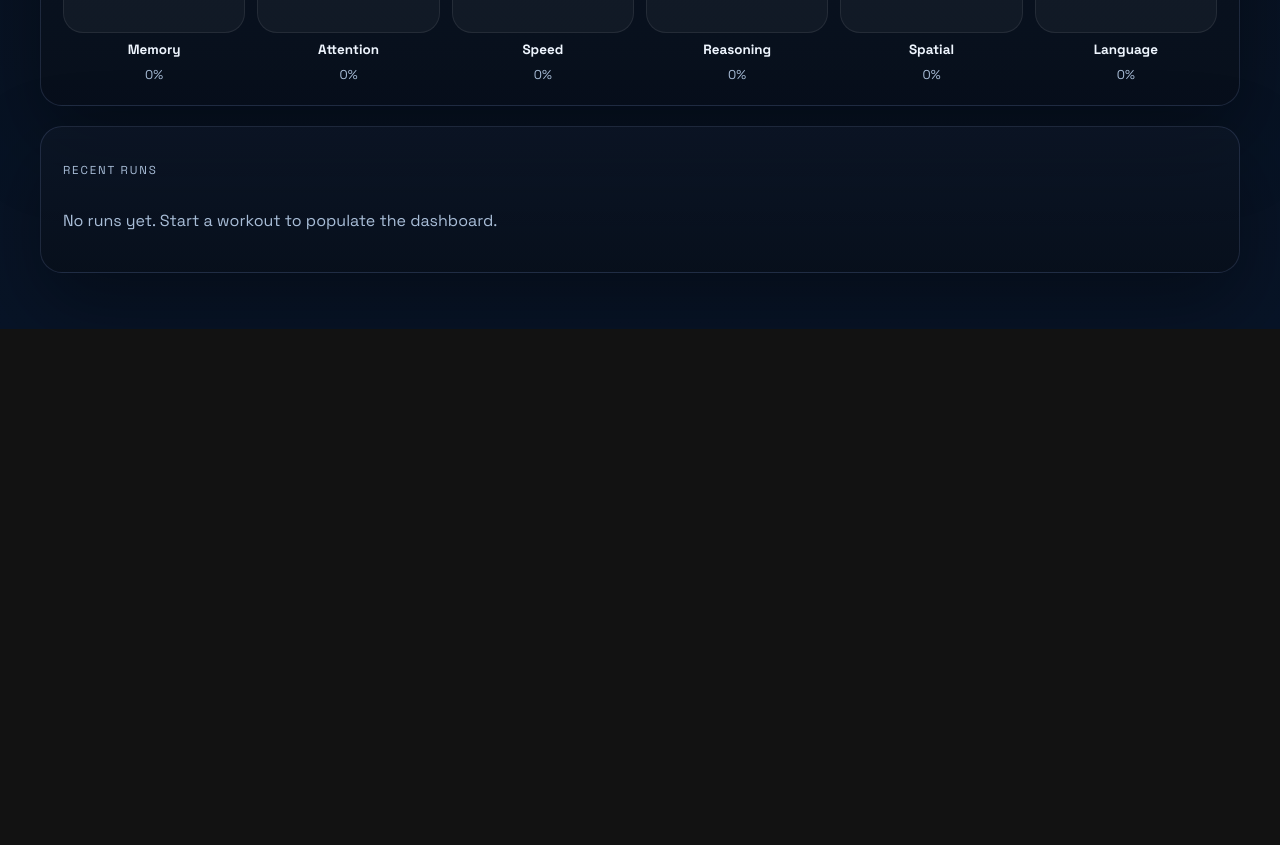
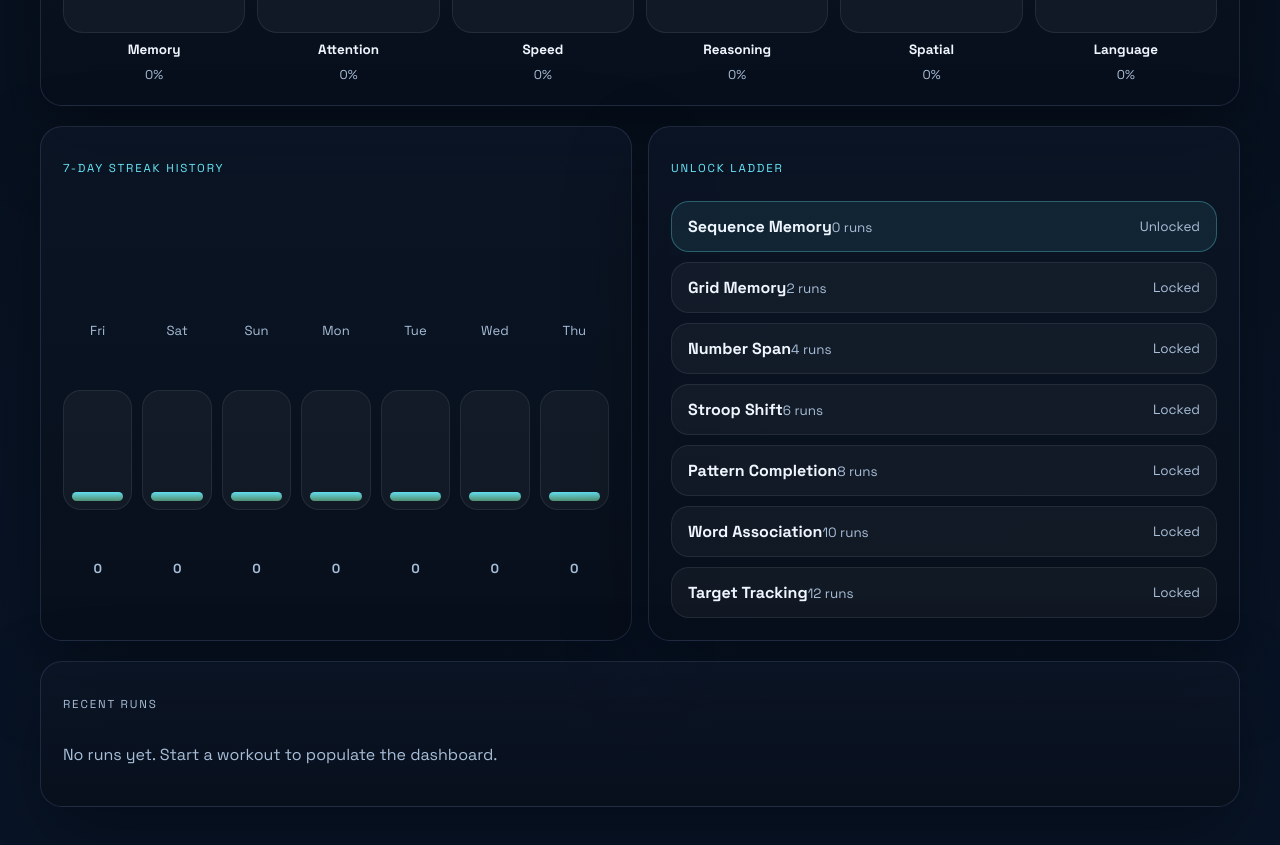
Before and after one commit to burnsco/brain-curls, a React (Vite) app: page /dashboard in a window 1280 px wide. Shown: the part 1180-2025 px from the top of the page. Before the commit the page ends 1509 px from the top, so only its background shows below. Built offline with nearby package versions, Linux system fonts and the light colour scheme.

Commit message:
add progress history charts

```diff
--- /dev/null
+++ b/src/components/progress-history.tsx
@@ -0,0 +1,47 @@
+import { Card } from "./card";
+import type { ProgressState } from "../store/brain-curls-store";
+import { getDailyHistory, getUnlockSteps } from "../lib/progression";
+
+interface ProgressHistoryProps {
+  progress: ProgressState;
+}
+
+export function ProgressHistory({ progress }: ProgressHistoryProps) {
+  const dailyHistory = getDailyHistory(progress);
+  const unlockSteps = getUnlockSteps(progress);
+  const maxRuns = Math.max(...dailyHistory.map((day) => day.runs), 1);
+
+  return (
+    <div className="history-grid">
+      <Card className="history-card">
+        <p className="panel-label">7-day streak history</p>
+        <div className="history-strip">
+          {dailyHistory.map((day) => (
+            <div key={day.key} className="history-day">
+              <span>{day.label}</span>
+              <div className="history-bar">
+                <div style={{ height: `${Math.max(8, Math.round((day.runs / maxRuns) * 100))}%` }} />
+              </div>
+              <strong>{day.runs}</strong>
+            </div>
+          ))}
+        </div>
+      </Card>
+
+      <Card className="history-card">
+        <p className="panel-label">Unlock ladder</p>
+        <div className="unlock-ladder">
+          {unlockSteps.map((step) => (
+            <div key={step.slug} className={`unlock-step ${step.unlocked ? "unlock-step-open" : ""}`}>
+              <div>
+                <strong>{step.name}</strong>
+                <span>{step.runsRequired} runs</span>
+              </div>
+              <span>{step.unlocked ? "Unlocked" : "Locked"}</span>
+            </div>
+          ))}
+        </div>
+      </Card>
+    </div>
+  );
+}
--- a/src/lib/progression.ts
+++ b/src/lib/progression.ts
@@ -37,3 +37,43 @@ export function getNextUnlock(progress: ProgressState) {
     remainingRuns,
   };
 }
+
+export function getUnlockSteps(progress: ProgressState) {
+  return GAME_UNLOCKS.map((unlock) => ({
+    slug: unlock.slug,
+    name: starterGames.find((game) => game.slug === unlock.slug)?.name ?? unlock.slug,
+    runsRequired: unlock.runs,
+    unlocked: progress.totalRuns >= unlock.runs,
+  }));
+}
+
+export function getDailyHistory(progress: ProgressState, days = 7) {
+  const buckets = new Map<string, { runs: number; score: number }>();
+  const dayMs = 24 * 60 * 60 * 1000;
+  const today = new Date();
+  today.setHours(0, 0, 0, 0);
+
+  for (let i = days - 1; i >= 0; i -= 1) {
+    const date = new Date(today.getTime() - i * dayMs);
+    const key = date.toISOString().slice(0, 10);
+    buckets.set(key, { runs: 0, score: 0 });
+  }
+
+  for (const run of progress.recentRuns) {
+    const date = new Date(run.completedAt);
+    date.setHours(0, 0, 0, 0);
+    const key = date.toISOString().slice(0, 10);
+    const bucket = buckets.get(key);
+    if (bucket) {
+      bucket.runs += 1;
+      bucket.score += run.score;
+    }
+  }
+
+  return Array.from(buckets.entries()).map(([key, value]) => ({
+    key,
+    label: new Intl.DateTimeFormat("en-US", { weekday: "short" }).format(new Date(`${key}T00:00:00`)),
+    runs: value.runs,
+    score: value.score,
+  }));
+}
--- a/src/pages/DashboardPage.tsx
+++ b/src/pages/DashboardPage.tsx
@@ -1,6 +1,7 @@
 import { SectionHeading } from "../components/section-heading";
 import { Card } from "../components/card";
 import { ProgressCharts } from "../components/progress-charts";
+import { ProgressHistory } from "../components/progress-history";
 import { useBrainCurlsState } from "../store/brain-curls-store";
 
 export function DashboardPage() {
@@ -45,6 +46,8 @@ export function DashboardPage() {
 
       <ProgressCharts progress={progress} />
 
+      <ProgressHistory progress={progress} />
+
       <Card className="progress-card">
         <p className="panel-label">Recent runs</p>
         <div className="recent-runs">
--- a/src/styles.css
+++ b/src/styles.css
@@ -892,6 +892,79 @@ main {
   font-size: 0.8rem;
 }
 
+.history-grid {
+  display: grid;
+  grid-template-columns: repeat(2, minmax(0, 1fr));
+  gap: 16px;
+}
+
+.history-card {
+  display: grid;
+  gap: 14px;
+  padding: 22px;
+}
+
+.history-strip {
+  display: grid;
+  grid-template-columns: repeat(7, minmax(0, 1fr));
+  gap: 10px;
+}
+
+.history-day {
+  display: grid;
+  gap: 10px;
+  justify-items: center;
+  color: var(--muted);
+}
+
+.history-day span,
+.history-day strong {
+  font-size: 0.82rem;
+}
+
+.history-bar {
+  width: 100%;
+  height: 120px;
+  display: flex;
+  align-items: end;
+  border-radius: 18px;
+  background: rgba(255, 255, 255, 0.04);
+  border: 1px solid rgba(255, 255, 255, 0.08);
+  padding: 8px;
+}
+
+.history-bar > div {
+  width: 100%;
+  border-radius: 12px;
+  background: linear-gradient(180deg, rgba(103, 232, 249, 0.95), rgba(134, 239, 172, 0.55));
+}
+
+.unlock-ladder {
+  display: grid;
+  gap: 10px;
+}
+
+.unlock-step {
+  display: flex;
+  align-items: center;
+  justify-content: space-between;
+  gap: 16px;
+  padding: 14px 16px;
+  border-radius: 18px;
+  background: rgba(255, 255, 255, 0.04);
+  border: 1px solid rgba(255, 255, 255, 0.08);
+}
+
+.unlock-step span {
+  color: var(--muted);
+  font-size: 0.84rem;
+}
+
+.unlock-step-open {
+  border-color: rgba(103, 232, 249, 0.3);
+  background: rgba(103, 232, 249, 0.08);
+}
+
 .dashboard-stats span {
   display: block;
   color: var(--muted);
@@ -999,7 +1072,8 @@ main {
   .hero,
   .progress-layout,
   .roadmap-list,
-  .chart-grid {
+  .chart-grid,
+  .history-grid {
     grid-template-columns: 1fr;
   }
 
```
